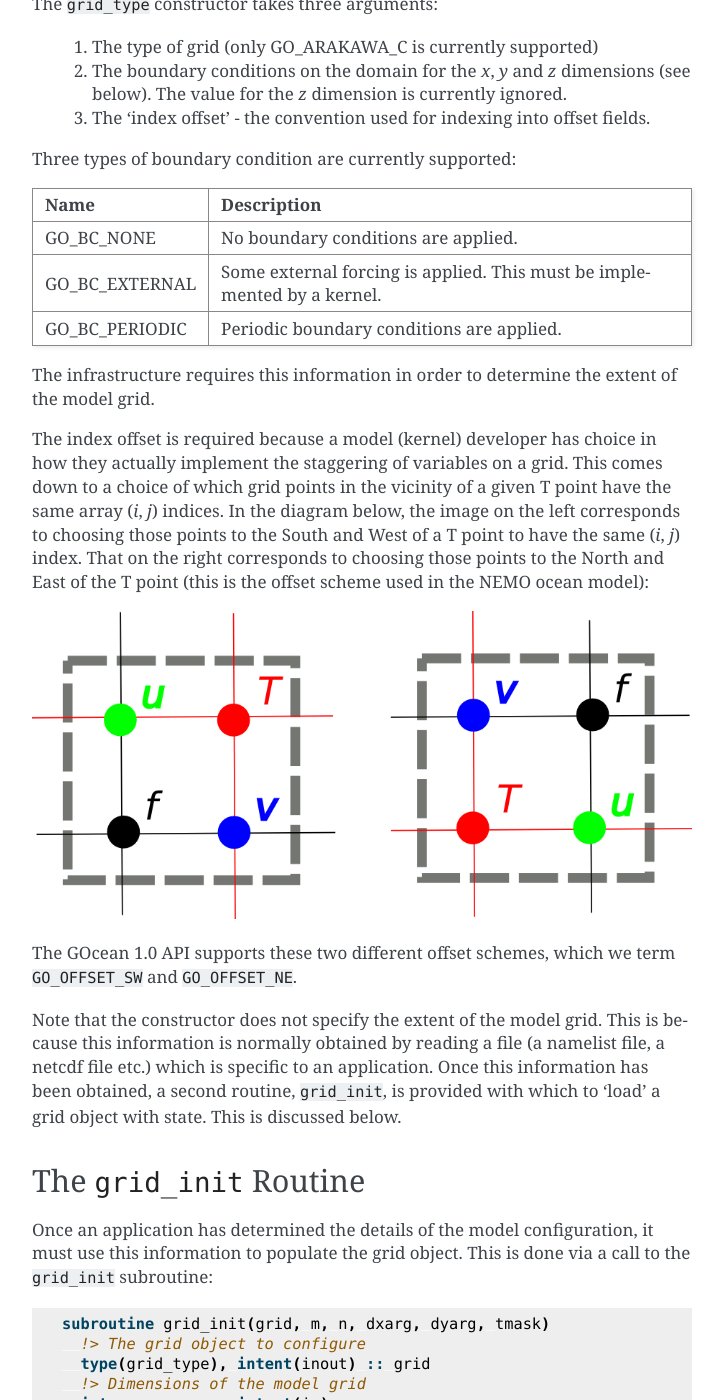
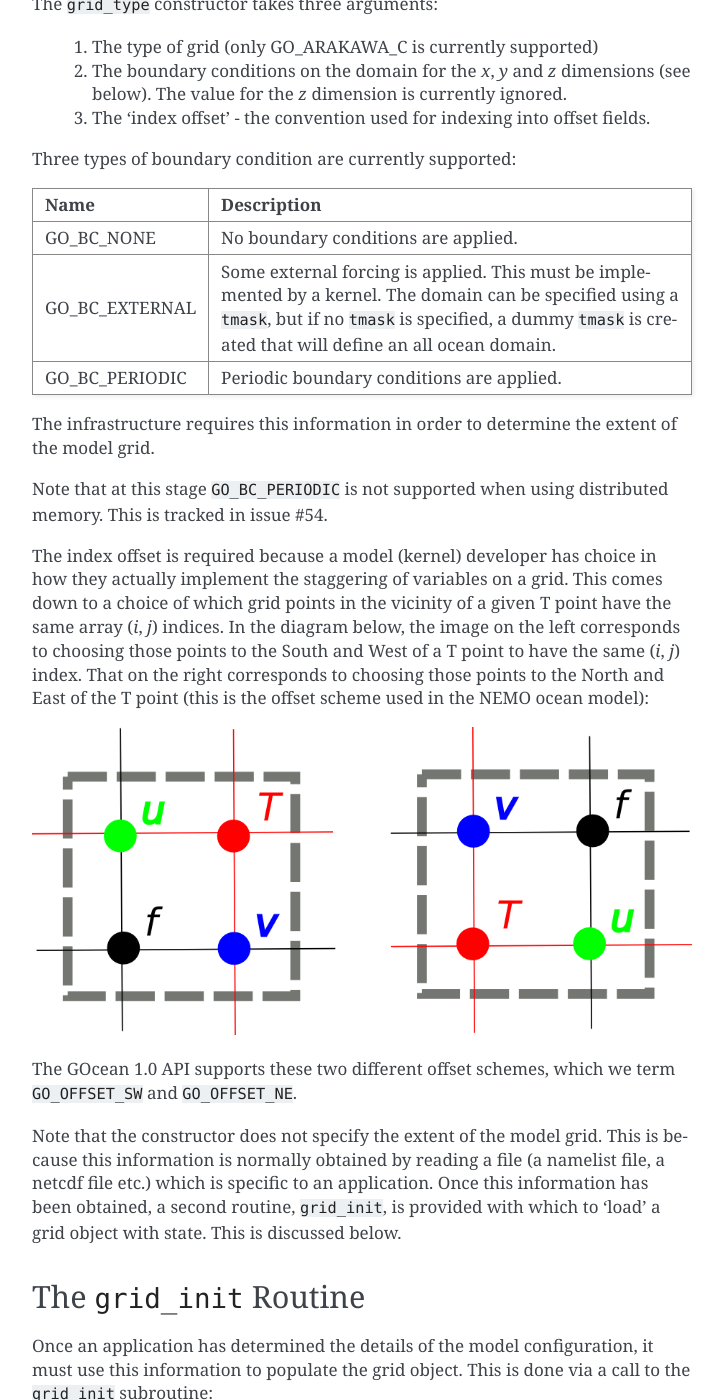
Before and after one commit to stfc/dl_esm_inf, a Sphinx documentation site: the page built from doc/api.rst, in a window 1280 px wide and 1400 px high, scrolled down 775 px. Shown: the whole window, without its empty margins (388-1112 px from the left). Built offline with Sphinx 7.4.7, drawn with Linux system fonts in a browser that asks for light colours; some of the changed text lies outside the part shown.

Commit message:
#64 Updatd documentation and comments.

```diff
--- a/doc/api.rst
+++ b/doc/api.rst
@@ -50,11 +50,17 @@ Name             Description
 ===============  =========================================
 GO_BC_NONE       No boundary conditions are applied.
 GO_BC_EXTERNAL   Some external forcing is applied. This must be implemented by a kernel.
+                 The domain can be specified using a ``tmask``, but if no ``tmask`` is
+                 specified, a dummy ``tmask`` is created that will define an all ocean
+                 domain.
 GO_BC_PERIODIC   Periodic boundary conditions are applied.
 ===============  =========================================
 
 The infrastructure requires this information in order to determine the
 extent of the model grid.
+
+Note that at this stage ``GO_BC_PERIODIC`` is not supported when
+using distributed memory. This is tracked in issue #54.
 
 The index offset is required because a model (kernel) developer has
 choice in how they actually implement the staggering of variables on a
@@ -98,8 +104,12 @@ object. This is done via a call to the ``grid_init`` subroutine::
     !! wet (1), dry (0) or external (-1).
     integer, dimension(m,n), intent(in), optional :: tmask
 
-It should be noted that currently only grids with constant
-resolution in *x* and *y* are supported by this routine.
+
+If no T-mask is supplied then this routine configures the grid
+appropriately for an all-wet domain by allocating a default
+T-mask. It should also be noted that currently only grids with
+constant resolution in *x* and *y* are supported by this routine.
+
 
 .. _gocean1.0-fields:
 
```
Also changed, not shown: 1 other file.
